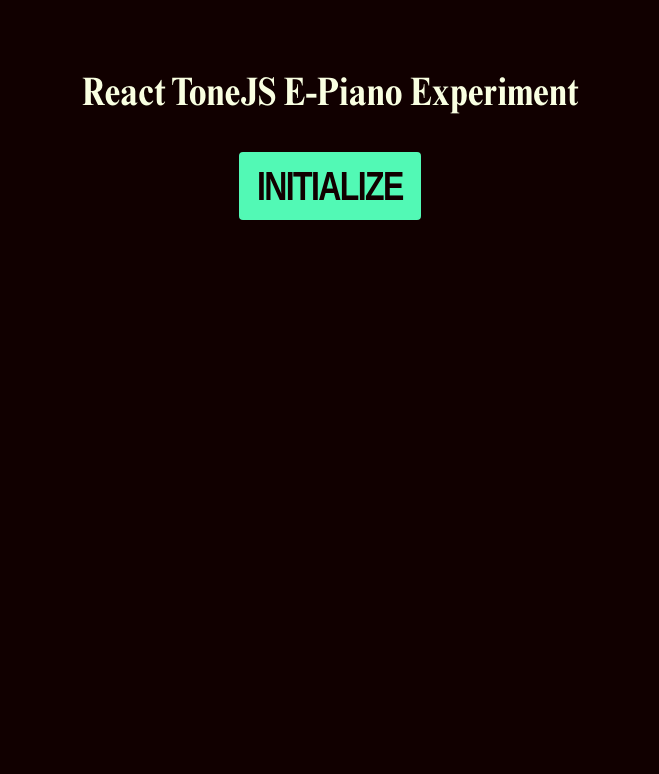
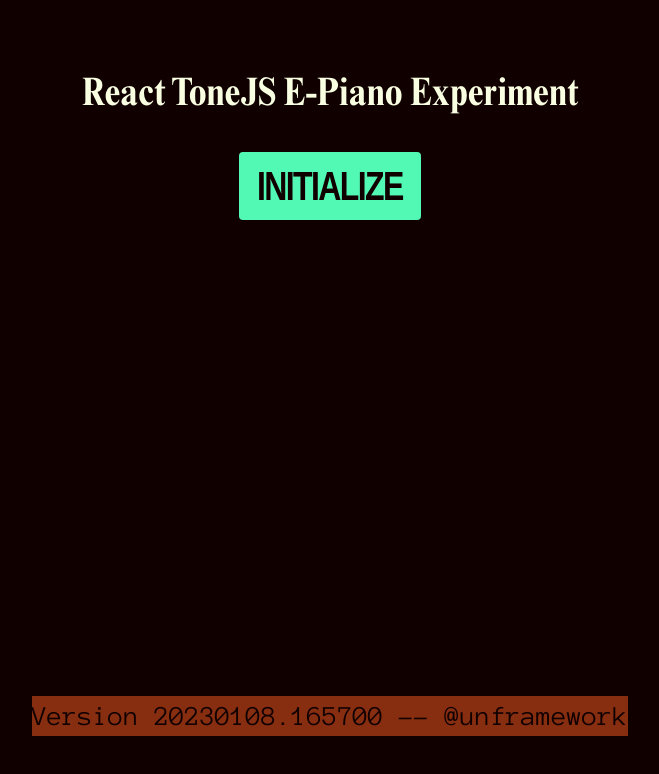
Before and after one commit to unframework/crystal-synth-demo, a React (Create React App) app: page / in a window 1280 px wide. Shown: the top 774 px of the page, without its empty margins (310-969 px from the left). Built offline with nearby package versions, Linux system fonts and the light colour scheme; what react-tone-rack would draw is missing.

Commit message:
Add monospace font and signature

```diff
--- a/public/index.html
+++ b/public/index.html
@@ -24,6 +24,13 @@
       work correctly both with client-side routing and a non-root public URL.
       Learn how to configure a non-root public URL by running `npm run build`.
     -->
+    <link rel="preconnect" href="https://fonts.googleapis.com" />
+    <link rel="preconnect" href="https://fonts.gstatic.com" crossorigin />
+    <link
+      href="https://fonts.googleapis.com/css2?family=Anonymous+Pro:wght@400;700&display=swap"
+      rel="stylesheet"
+    />
+
     <title>React App</title>
   </head>
   <body>
--- a/src/App.tsx
+++ b/src/App.tsx
@@ -212,14 +212,20 @@
   };
 
   return (
-    <div className="text-center">
+    <div className="flex-1 flex flex-col items-center text-center">
       <h1 className="text-xl mb-4">React ToneJS E-Piano Experiment</h1>
 
-      {started ? (
-        <Main />
-      ) : (
-        <PushButton onClick={startCallback}>Initialize</PushButton>
-      )}
+      <div className="flex-1">
+        {started ? (
+          <Main />
+        ) : (
+          <PushButton onClick={startCallback}>Initialize</PushButton>
+        )}
+      </div>
+
+      <div className="font-mono text-sm text-right bg-eorange-500 text-eblack">
+        Version 20230108.165700 -- @unframework
+      </div>
     </div>
   );
 }
--- a/src/index.css
+++ b/src/index.css
@@ -10,12 +10,22 @@
 html {
   font-family: TimesCondensed;
   font-size: 32px;
+  height: 100%;
 }
 
 body {
-  margin: 2em;
+  height: 100%;
+  display: flex;
+  flex-direction: column;
+  padding: 2em;
   background: #110000;
   color: #f9ffe1;
   -webkit-font-smoothing: antialiased;
   -moz-osx-font-smoothing: grayscale;
 }
+
+#root {
+  flex: 1 1 0;
+  display: flex;
+  flex-direction: column;
+}
--- a/tailwind.config.js
+++ b/tailwind.config.js
@@ -5,6 +5,7 @@
     fontFamily: {
       sans: ['Arial'],
       serif: ['TimesCondensed'],
+      mono: ['Anonymous Pro'],
     },
 
     extend: {
```
